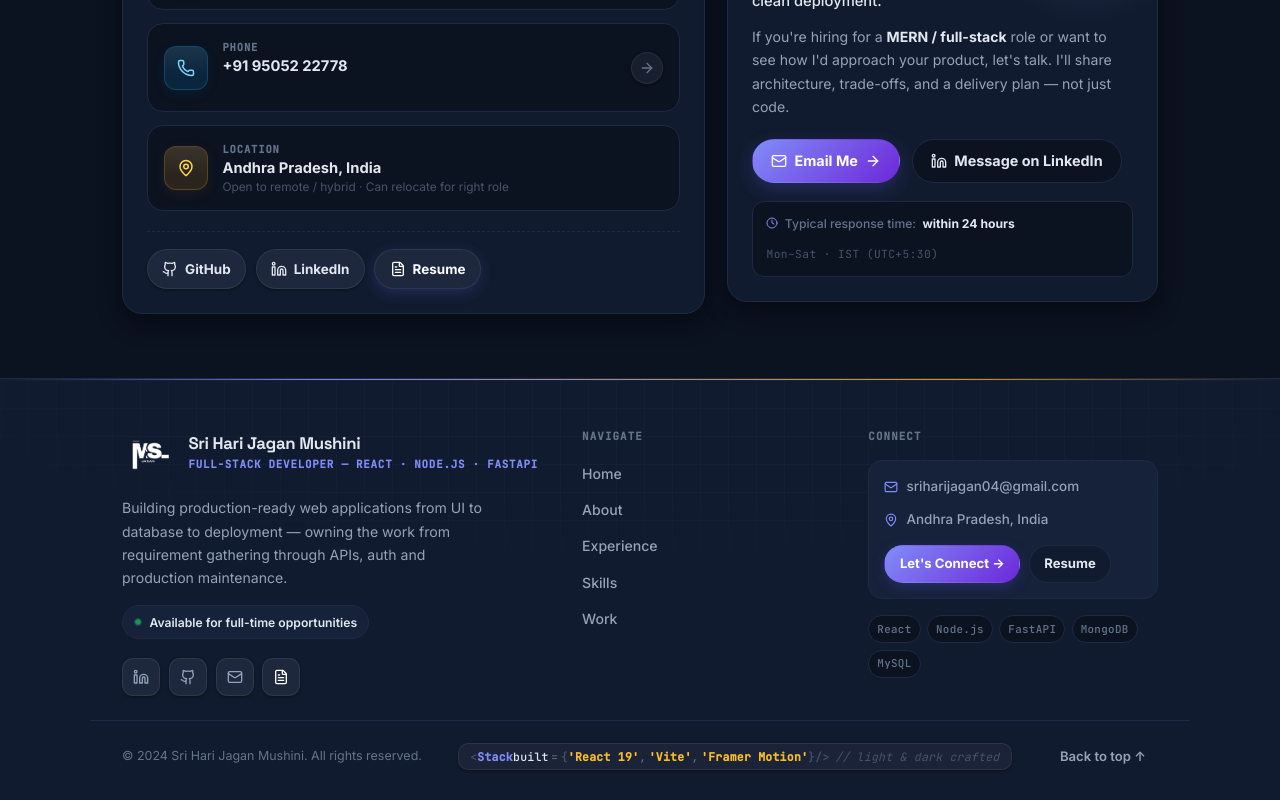
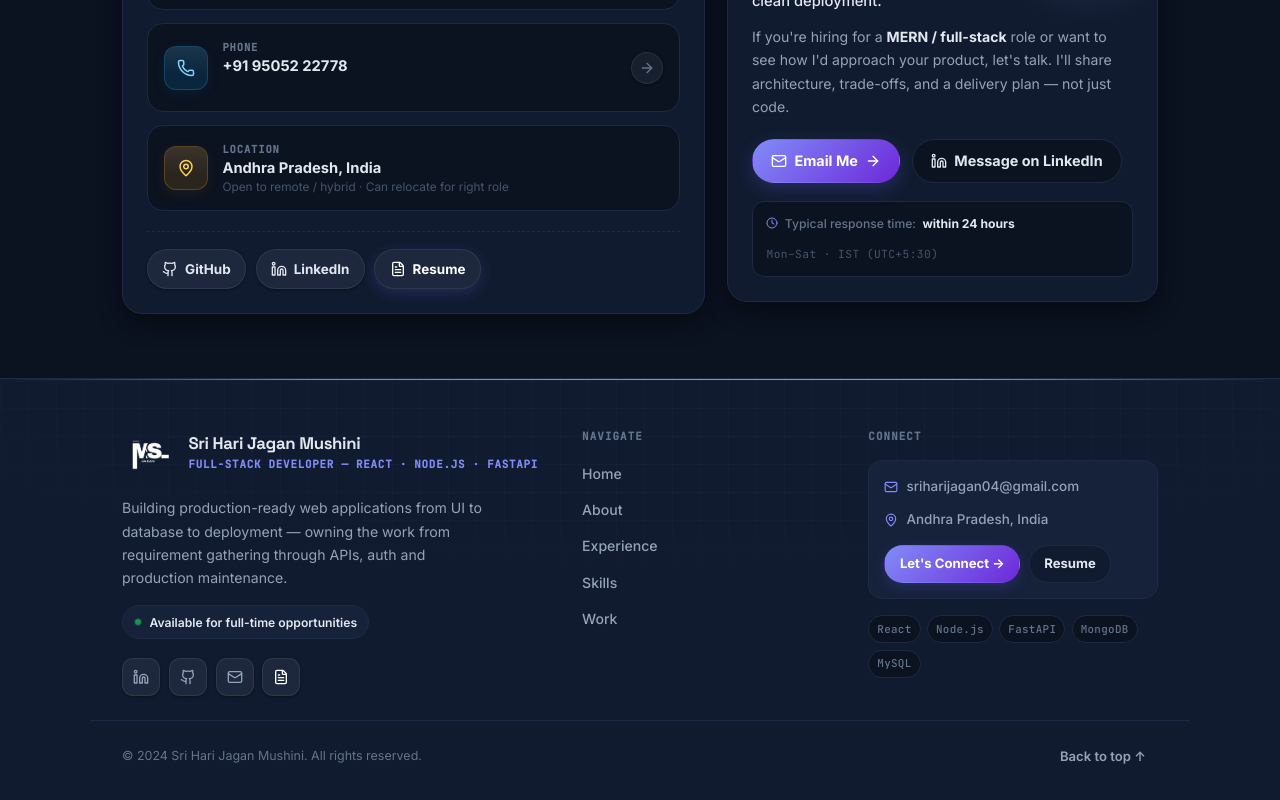
Before and after one commit to SriHariJagan/myPortfolio, a React (Vite) app: page / in a window 1280 px wide. Shown: the part 9714-10514 px from the top of the page. Built offline with nearby package versions, Linux system fonts and the light colour scheme.

Commit message:
updtaed ode

```diff
--- a/src/Components/Footer/Footer.jsx
+++ b/src/Components/Footer/Footer.jsx
@@ -142,31 +142,6 @@ const Footer = () => {
 
       <div className={styles.bottomBar}>
         <p className={styles.copy}>© {year} {personalData.name}. All rights reserved.</p>
-
-        <code
-          className={styles.builtCode}
-          aria-label="Built with React 19, Vite, Framer Motion — light and dark intentionally crafted"
-        >
-          <span className={styles.cBrace} aria-hidden="true">
-            &lt;
-          </span>
-          <span className={styles.cTag}>Stack</span>
-          <span className={styles.cAttr}> built</span>
-          <span className={styles.cEq}>=</span>
-          <span className={styles.cBrace}>&#123;</span>
-          <span className={styles.cStr}>&apos;React 19&apos;</span>
-          <span className={styles.cOp}>,</span>
-          <span className={styles.cStr}> &apos;Vite&apos;</span>
-          <span className={styles.cOp}>,</span>
-          <span className={styles.cStr}> &apos;Framer Motion&apos;</span>
-          <span className={styles.cBrace}>&#125;</span>
-          <span className={styles.cBrace} aria-hidden="true">
-            {" "}
-            /&gt;
-          </span>
-          <span className={styles.cComment}> // light &amp; dark crafted</span>
-        </code>
-
         <a href="#home" className={styles.backTop}>
           Back to top ↑
         </a>
```
Also changed, not shown: 1 other file (tests, documents, lock files or other folders).
